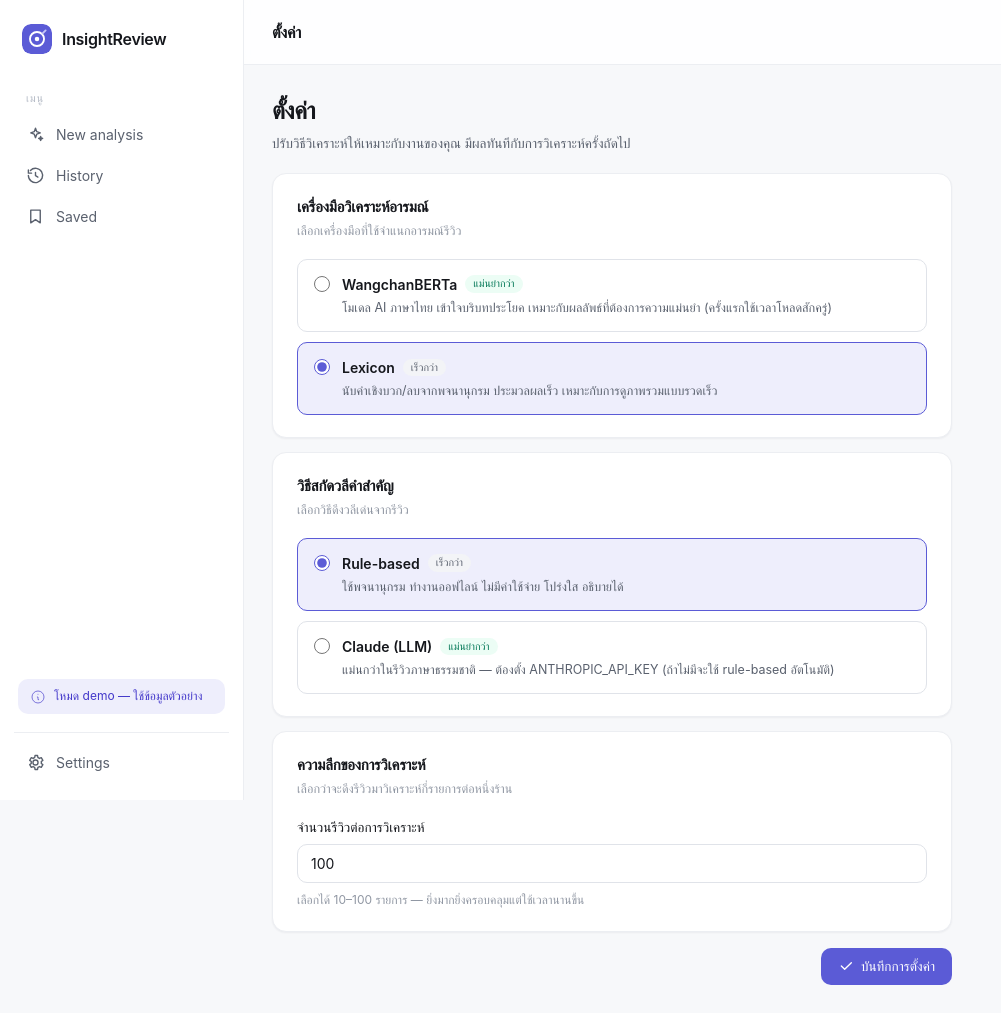
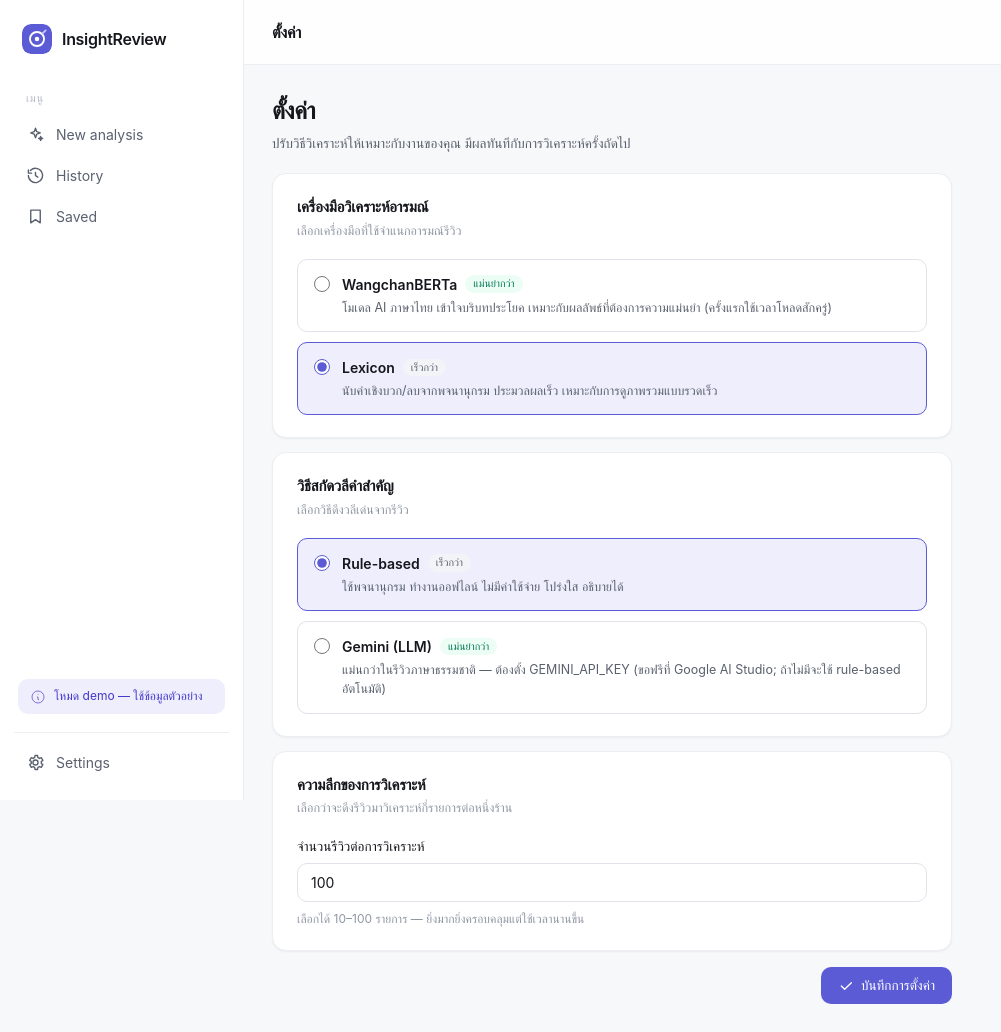
Before and after one commit to suthi04/web_app_google_maps, a Flask app: page /settings in a window 1280 px wide. Shown: the whole page, without its empty margins (0-1001 px from the left). Before the commit the page ends 985 px from the top, so only its background shows below. Run offline with Flask 3, Linux system fonts and the light colour scheme; some web fonts are replaced.

Commit message:
docs: Claude -> Gemini wording (.env, settings, README, compare)
Updates the LLM-engine docs/UI to Gemini + free-tier notes; README test
count 133 -> 136.

Co-Authored-By: Claude Opus 4.8 <noreply@anthropic.com>

```diff
--- a/scripts/compare_engines.py
+++ b/scripts/compare_engines.py
@@ -1,7 +1,7 @@
-"""Compare the rule-based and Claude (LLM) extraction engines on the same reviews.
+"""Compare the rule-based and Gemini (LLM) extraction engines on the same reviews.
 
 Rule-based always runs (offline). The LLM half runs only with run_llm=True AND a
-configured ANTHROPIC_API_KEY; otherwise it is reported as skipped. This is the
+configured GEMINI_API_KEY; otherwise it is reported as skipped. This is the
 evidence for the rule-vs-LLM comparison in the write-up.
 
 CLI:  python -m scripts.compare_engines [--llm]
@@ -59,7 +59,7 @@ def _load_reviews() -> list:
 
 def main():
     ap = argparse.ArgumentParser()
-    ap.add_argument("--llm", action="store_true", help="also run the Claude engine")
+    ap.add_argument("--llm", action="store_true", help="also run the Gemini engine")
     args = ap.parse_args()
     report = compare(_load_reviews(), run_llm=args.llm)
     print(json.dumps(report, ensure_ascii=False, indent=2))
--- a/templates/settings.html
+++ b/templates/settings.html
@@ -61,8 +61,8 @@
         <label class="radio-card {{ 'sel' if s.extract_engine == 'llm' }}">
           <input type="radio" name="extract_engine" value="llm" {{ 'checked' if s.extract_engine == 'llm' }}>
           <div class="rc-body">
-            <div class="rc-title">Claude (LLM) <span class="rc-tag rec">แม่นยำกว่า</span></div>
-            <div class="rc-desc">แม่นกว่าในรีวิวภาษาธรรมชาติ — ต้องตั้ง ANTHROPIC_API_KEY (ถ้าไม่มีจะใช้ rule-based อัตโนมัติ)</div>
+            <div class="rc-title">Gemini (LLM) <span class="rc-tag rec">แม่นยำกว่า</span></div>
+            <div class="rc-desc">แม่นกว่าในรีวิวภาษาธรรมชาติ — ต้องตั้ง GEMINI_API_KEY (ขอฟรีที่ Google AI Studio; ถ้าไม่มีจะใช้ rule-based อัตโนมัติ)</div>
           </div>
         </label>
       </div>
```
Also changed, not shown: README.md, 1 other file.
